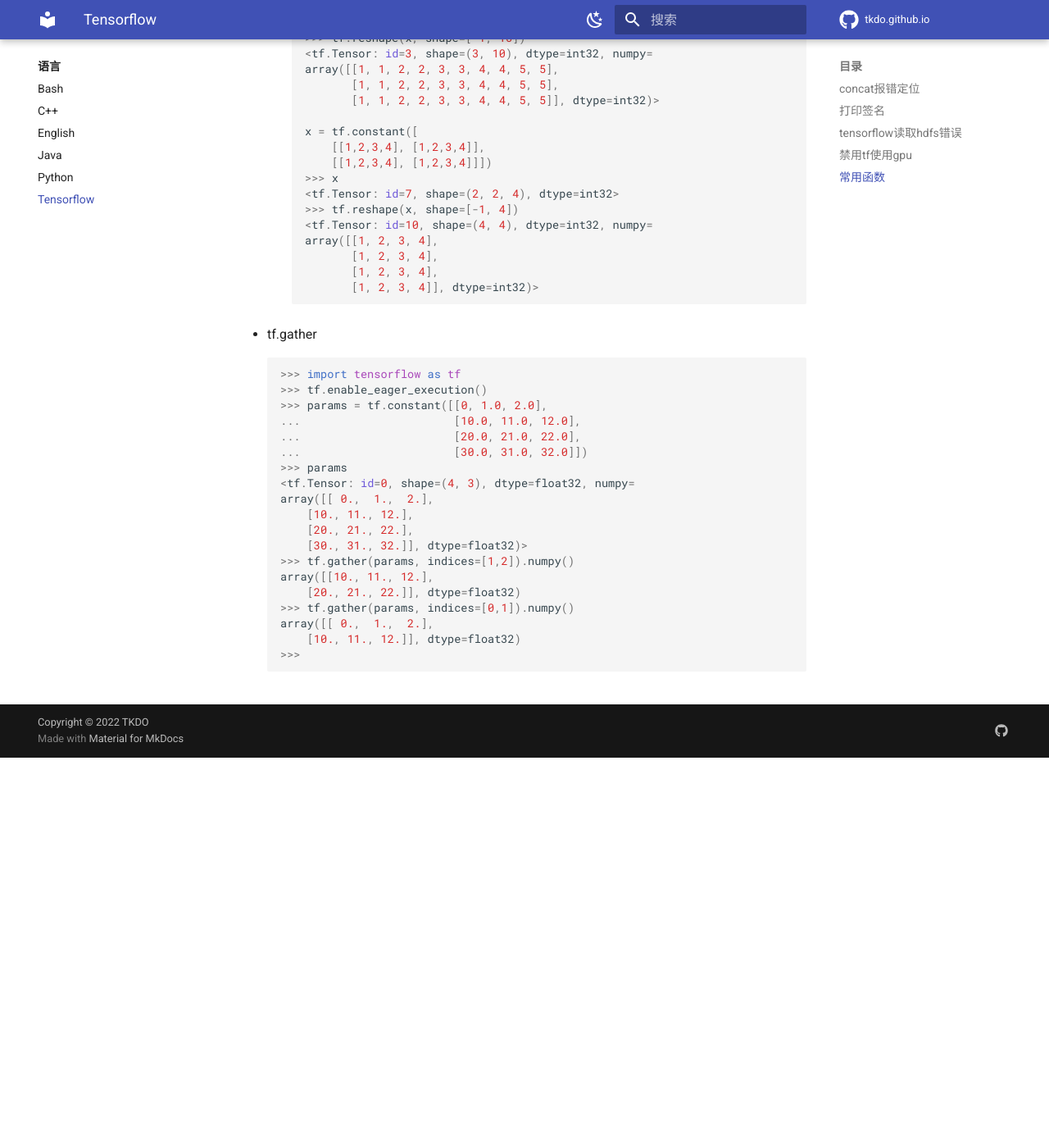
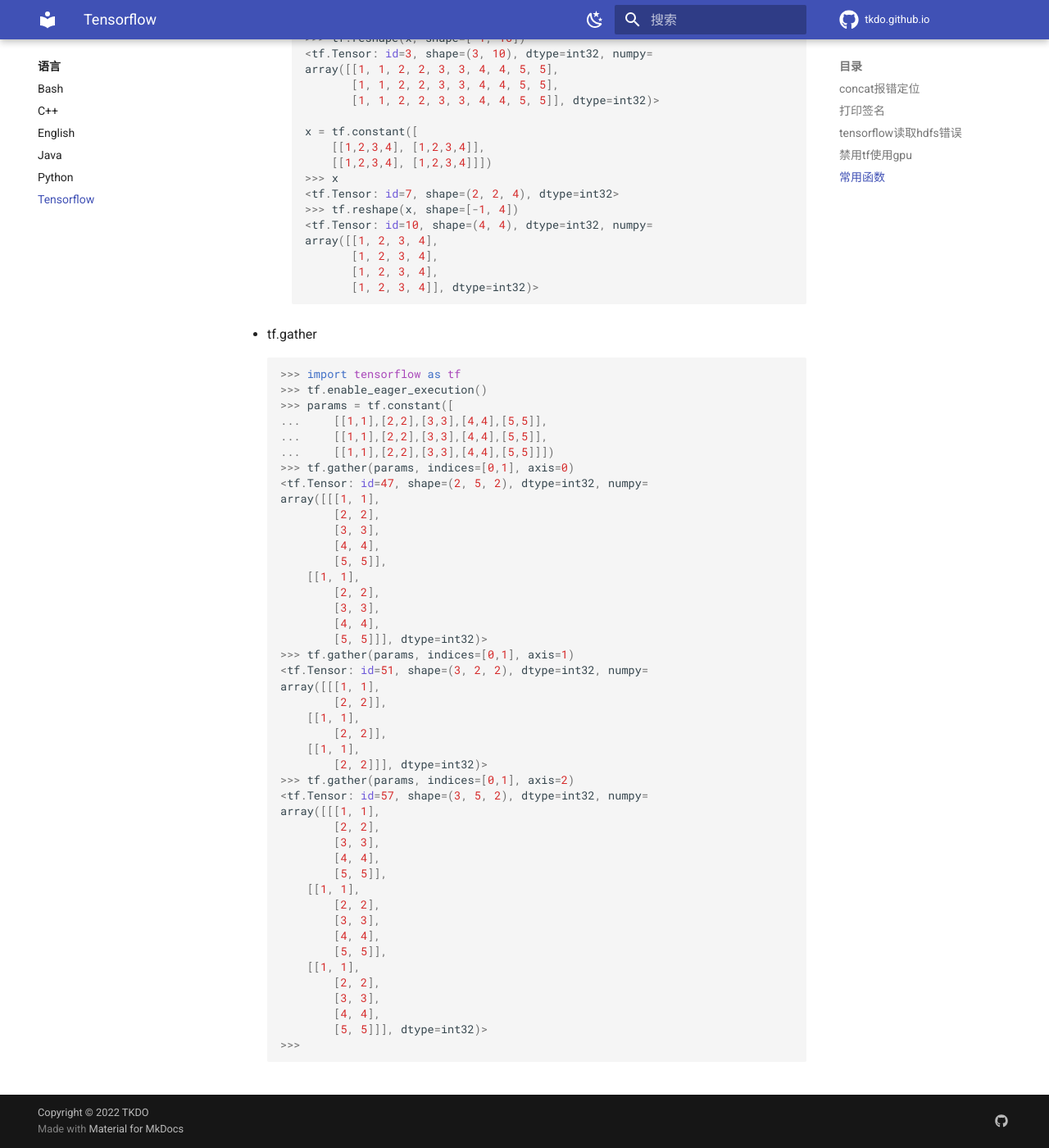
Before and after one commit to tkdo/tkdo.github.io, an MkDocs documentation site: the page built from docs/language/tensorflow.md, in a window 1280 px wide and 1400 px high, scrolled down 1951 px. Shown: the whole window at 82% size. Built offline with MkDocs 1.6.1 and Material for MkDocs 9.7.7, drawn with Linux system fonts in a browser that asks for light colours; comment, search, counter and statistics services are not loaded; before the commit the page ends 2875 px from its top, so only the background shows below that.

Commit message:
udpate tf.gather

````diff
--- a/docs/language/tensorflow.md
+++ b/docs/language/tensorflow.md
@@ -97,21 +97,46 @@ import tensorflow as tf
     ```python
     >>> import tensorflow as tf
     >>> tf.enable_eager_execution()
-    >>> params = tf.constant([[0, 1.0, 2.0],
-    ...                       [10.0, 11.0, 12.0],
-    ...                       [20.0, 21.0, 22.0],
-    ...                       [30.0, 31.0, 32.0]])
-    >>> params
-    <tf.Tensor: id=0, shape=(4, 3), dtype=float32, numpy=
-    array([[ 0.,  1.,  2.],
-        [10., 11., 12.],
-        [20., 21., 22.],
-        [30., 31., 32.]], dtype=float32)>
-    >>> tf.gather(params, indices=[1,2]).numpy()
-    array([[10., 11., 12.],
-        [20., 21., 22.]], dtype=float32)
-    >>> tf.gather(params, indices=[0,1]).numpy()
-    array([[ 0.,  1.,  2.],
-        [10., 11., 12.]], dtype=float32)
+    >>> params = tf.constant([
+    ...     [[1,1],[2,2],[3,3],[4,4],[5,5]],
+    ...     [[1,1],[2,2],[3,3],[4,4],[5,5]],
+    ...     [[1,1],[2,2],[3,3],[4,4],[5,5]]])
+    >>> tf.gather(params, indices=[0,1], axis=0)
+    <tf.Tensor: id=47, shape=(2, 5, 2), dtype=int32, numpy=
+    array([[[1, 1],
+            [2, 2],
+            [3, 3],
+            [4, 4],
+            [5, 5]],
+        [[1, 1],
+            [2, 2],
+            [3, 3],
+            [4, 4],
+            [5, 5]]], dtype=int32)>
+    >>> tf.gather(params, indices=[0,1], axis=1)
+    <tf.Tensor: id=51, shape=(3, 2, 2), dtype=int32, numpy=
+    array([[[1, 1],
+            [2, 2]],
+        [[1, 1],
+            [2, 2]],
+        [[1, 1],
+            [2, 2]]], dtype=int32)>
+    >>> tf.gather(params, indices=[0,1], axis=2)
+    <tf.Tensor: id=57, shape=(3, 5, 2), dtype=int32, numpy=
+    array([[[1, 1],
+            [2, 2],
+            [3, 3],
+            [4, 4],
+            [5, 5]],
+        [[1, 1],
+            [2, 2],
+            [3, 3],
+            [4, 4],
+            [5, 5]],
+        [[1, 1],
+            [2, 2],
+            [3, 3],
+            [4, 4],
+            [5, 5]]], dtype=int32)>
     >>>
     ```
````
